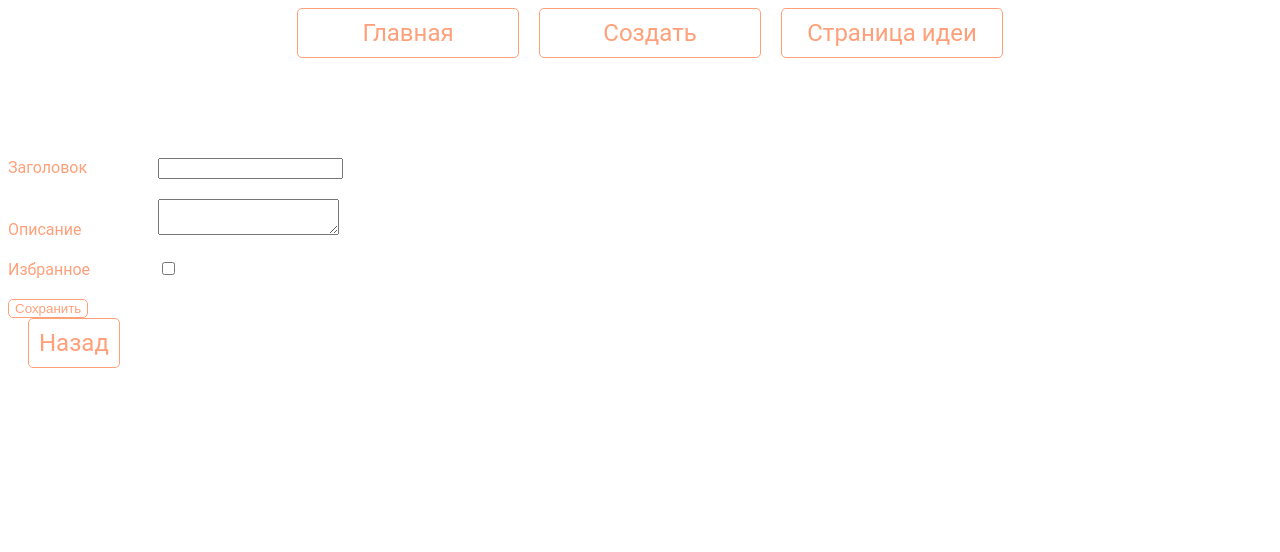
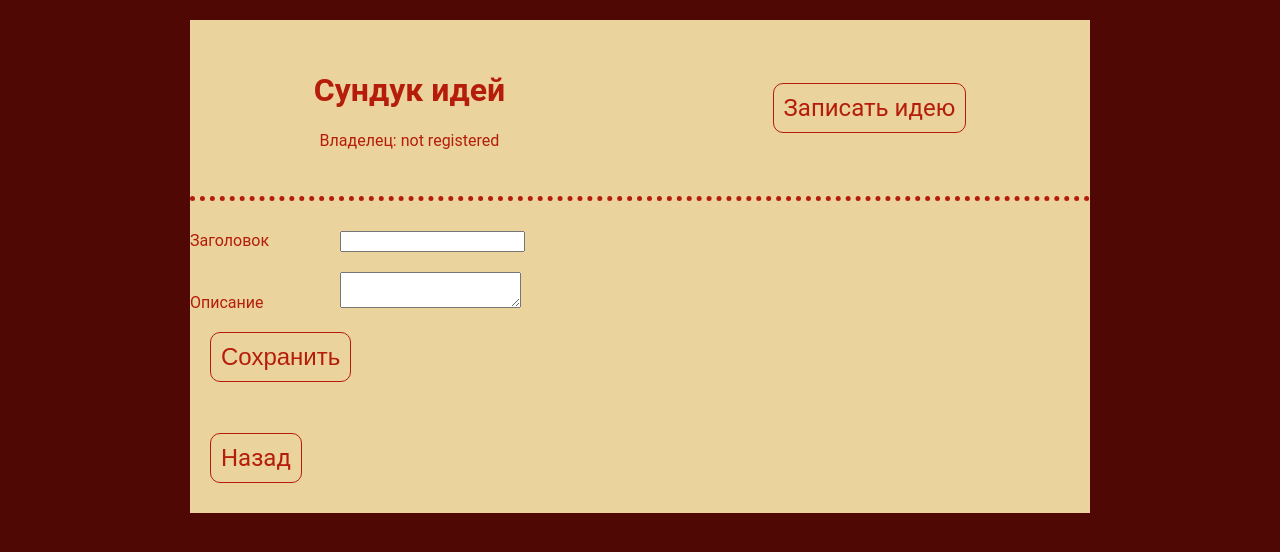
Before and after one commit to dmitpopov/pet_project, a React (Create React App) app: page /create in a window 1280 px wide. Shown: the top 552 px of the page. Built offline with nearby package versions, Linux system fonts and the light colour scheme.

Commit message:
- authorisation complete;

```diff
--- a/src/components/header.js
+++ b/src/components/header.js
@@ -2,12 +2,24 @@ import React, { Component } from "react";
 import { Link } from "react-router-dom";
 
 class Header extends Component {
+
+    state = {
+        ownerName: ''
+    }
+
     render() {
         return (
             <header className="main_header">
-                <Link to="/main">Главная</Link>
-                <Link to="/create">Создать</Link>
-                <Link to="/idea">Страница идеи</Link>
+                <div>
+                    <h1>Сундук идей</h1>
+                    <p>Владелец: {this.state.ownerName ? this.state.ownerName : 'not registered'}</p>
+                </div>
+                <div>
+                    {/*<Link to="/main">Главная</Link>*/}
+                    <Link to="/create">Записать идею</Link>
+                    {/*<Link to="/idea">Страница идеи</Link>*/}
+                </div>
+
             </header>
         );
     }
--- a/src/pages/CreateIdeaPage.js
+++ b/src/pages/CreateIdeaPage.js
@@ -18,7 +18,6 @@ class CreateIdeaPage extends Component {
         const head = event.target.value;
         this.setState({name: head});
         this.dateHandler();
-        console.log(this.state);
     }
 
     dateHandler = () => {
@@ -31,14 +30,9 @@ class CreateIdeaPage extends Component {
     }
 
     inputFavoriteHandler = (event) => {
-        console.log(event.target.value);
-        const favorite = event.target;
+        const favorite = event.target.checked;
         this.setState({favorite: favorite});
     }
-
-    // returnToMainPageAfterCreation = () => {
-    //     return <Redirect to="/main" />;
-    // }
 
     recordNewIdea = () => {
         fetch('http://localhost:3030/create', {
@@ -61,7 +55,8 @@ class CreateIdeaPage extends Component {
     render() {
         return (
             <div>
-                <Header />
+                <Header className="main_header create-form_header"/>
+                <main className="create-form">
                     <form className="create-idea-form" onSubmit={this.saveIdeaHandler}>
                         <label htmlFor=""><span>Заголовок</span>
                             <input type="text" required disabled={this.state.isDisabled} onChange={this.inputHeadHandler}/>
@@ -70,14 +65,14 @@ class CreateIdeaPage extends Component {
                             <textarea required disabled={this.state.isDisabled} onChange={this.inputDescriptionHandler}>
                             </textarea>
                         </label>
-                    <label><span>Избранное</span>
+                        <label style={{display: "none"}}><span>Избранное</span>
                             <input type="checkbox" onChange={this.inputFavoriteHandler}/>
                         </label>
-                    <button type="submit" style={this.state.isDisabled ? {display: "none"} : {display: "block"}}>Сохранить</button>
+                        <button type="submit" style={this.state.isDisabled ? {visibility: "hidden"} : {visibility: true}}>Сохранить</button>
+                        <p style={!this.state.isDisabled ? {visibility: "hidden"} : {visibility: true}}>Запись успешно сохранена</p>
                     </form>
                     <Link to="/main" >Назад</Link>
-
-                {console.log(this.state)}
+                </main>
             </div>
         );
     }
--- a/src/pages/IdeaPage.js
+++ b/src/pages/IdeaPage.js
@@ -1,42 +1,102 @@
 import React, {Component} from "react";
-// import MoveBackButton from "../components/MoveBackButton";
 import Header from "../components/header";
 import {Link} from "react-router-dom";
 
 
 class IdeaPage extends Component {
     state = {
-        idea: []
+        idea: null
+    }
+
+    proveDelete = () => {
+        const a = !this.state.toDelete;
+        this.setState({toDelete: a})
+    }
+
+    deleteIdea = () => {
+        const id = this.props.match.params.id;
+        fetch('http://localhost:3030/idea/' + id, {
+            method: 'DELETE'
+        })
+            .then(res => res.text())
+            .then(data => {
+                console.log('Delete successful')
+            })
+            .catch(err => {
+                console.log(err);
+            })
+        this.proveDelete();
     }
 
 
 
     componentDidMount() {
-        const id = this.props.match.params.id - 1;
-        console.log(id);
+        const id = this.props.match.params.id;
         fetch('http://localhost:3030/idea/' + id)
             .then(response => response.json())
             .then(data => {
-                console.log(data);
+                // console.log(data);
                 this.setState({idea: data})
+            })
+            .catch(err => {
+                console.log(err);
             })
     }
 
 
 
     render() {
-        const {name, date, description, favorite} = this.state.idea;
-
+        if(!this.state.idea){
+            return null;
+        }
+        const {id, user_id, idea_head, idea_text, date} = this.state.idea[0];
+        console.log(this.state.idea);
         return (
             <div>
                 <Header />
-                <h3>{name}</h3>
-                <p>{date}</p>
-                <p>{description}</p>
-                <label>Избранное
-                    <input type="checkbox" defaultChecked={favorite} />
-                </label>
-                <Link to="/main" >Назад</Link>
+                <main className="main main_idea">
+                    <div className="idea-box">
+                        <h3>{idea_head}</h3>
+                        <p>{date}</p>
+                        <p>{idea_text}</p>
+                        <label style={{display: "none"}}>Избранное
+                            <input
+                                type="checkbox"
+                                // defaultChecked={favorite}
+                            />
+                        </label>
+                        <button
+                            type="button"
+                            className="delete-idea-button"
+                            onClick={this.proveDelete}
+                        >
+                            Удалить
+                        </button>
+                        <Link
+                            to="/main"
+                            className="delete-idea-button"
+                        >
+                            Назад
+                        </Link>
+                        <div className="prove-delete-idea"
+                             style={!this.state.toDelete ? {display: "none"} : {display: "block"}}
+                        >
+                            <p>Вы уверены, что хотите удалить эту идею?</p>
+                            <button
+                                className="delete-idea-button"
+                                onClick={() => this.deleteIdea(id)}
+                            >
+                                Удалить
+                            </button>
+                            <button
+                                className="delete-idea-button"
+                                onClick={this.proveDelete}
+                            >
+                                Отмена
+                            </button>
+                        </div>
+                    </div>
+                </main>
             </div>
         );
     }
--- a/src/style.css
+++ b/src/style.css
@@ -1,18 +1,35 @@
 @font-face {
   font-family: Roboto, sans-serif;
 }
+.create-form {
+  padding: 30px 0 30px;
+}
+
 body {
   font-family: Roboto, sans-serif;
+  background-color: #EAD39C;
 }
 
 .main_header {
   text-align: center;
-  margin-bottom: 100px;
+  display: flex;
+  justify-content: space-around;
+  align-items: center;
+  color: #B51D0A;
+  border-bottom: 5px dotted #B51D0A;
+  background-color: #EAD39C;
+  padding: 30px 0 30px;
+  margin-top: 20px;
 }
 
 .main_header a {
   display: inline-block;
-  width: 200px;
+  background-color: #EAD39C;
+}
+
+.idea-item {
+  display: block;
+  margin: 30px;
 }
 
 .auth-form {
@@ -28,28 +45,28 @@ body {
 .auth-form-label span {
   display: inline-block;
   width: 60px;
-  color: #FFA07A;
+  color: #B51D0A;
   margin-right: 40px;
   font-size: 1.5rem;
 }
 
 .auth-form-label input {
-  background-color: #FFA07A;
+  background-color: #EAD39C;
   padding: 10px;
   font-size: 1.5rem;
-  border: none;
+  border: 1px solid #B51D0A;
   outline: none;
   height: 30px;
-  border-radius: 5px;
+  border-radius: 10px;
 }
 
 .auth-submit-button {
-  border: 1px solid #FFA07A;
-  border-radius: 5px;
+  border: 1px solid #B51D0A;
+  border-radius: 10px;
   outline: none;
-  background-color: #ffffff;
+  background-color: #EAD39C;
   font-size: 1.5rem;
-  color: #FFA07A;
+  color: #B51D0A;
 }
 
 a {
@@ -58,36 +75,39 @@ a {
   text-align: center;
   font-size: 1.5rem;
   text-decoration: none;
-  color: #FFA07A;
-  border: 1px solid #FFA07A;
-  border-radius: 5px;
+  color: #B51D0A;
+  border: 1px solid #B51D0A;
+  border-radius: 10px;
   margin-left: 20px;
 }
 
 .settings-button {
   width: 150px;
   font-size: 1.5rem;
-  color: #FFA07A;
-  background-color: #ffffff;
-  border: 1px solid #FFA07A;
-  border-radius: 5px;
-  margin-left: 30px;
+  color: #B51D0A;
+  background-color: #EAD39C;
+  border: 1px solid #B51D0A;
+  border-radius: 10px;
 }
 
 .add-idea-button {
   width: 150px;
   font-size: 1.5rem;
-  color: #FFA07A;
+  color: #B51D0A;
   background-color: #ffffff;
-  border: 1px solid #FFA07A;
-  border-radius: 5px;
+  border: 1px solid #B51D0A;
+  border-radius: 10px;
   margin-left: 130px;
+}
+
+.create-form {
+  padding: 30px 0 30px;
 }
 
 .create-idea-form label {
   display: block;
   margin-bottom: 20px;
-  color: #FFA07A;
+  color: #B51D0A;
 }
 
 .create-idea-form span {
@@ -96,10 +116,60 @@ a {
 }
 
 .create-idea-form button {
-  border: 1px solid #FFA07A;
-  background-color: #ffffff;
-  color: #FFA07A;
-  border-radius: 5px;
+  padding: 10px;
+  text-align: center;
+  font-size: 1.5rem;
+  text-decoration: none;
+  color: #B51D0A;
+  border: 1px solid #B51D0A;
+  background-color: #EAD39C;
+  border-radius: 10px;
+  margin-left: 20px;
+}
+
+.delete-idea-button {
+  padding: 10px;
+  text-align: center;
+  font-size: 1.5rem;
+  text-decoration: none;
+  color: #B51D0A;
+  border: 1px solid #B51D0A;
+  background-color: #EAD39C;
+  border-radius: 10px;
+  margin: 10px;
+}
+
+.idea-box {
+  margin: 30px;
+  position: relative;
+}
+
+.prove-delete-idea {
+  width: 80%;
+  position: absolute;
+  left: 10%;
+  top: 20%;
+  background-color: #B51D0A;
+  border-radius: 10px;
+  padding: 10px;
+}
+
+@media screen and (min-width: 761px) {
+  body {
+    background-color: #500805;
+    padding: 0 calc(50% - 450px);
+    margin: 0;
+  }
+
+  main {
+    background-color: #EAD39C;
+    padding: 30px 0 30px;
+    width: 900px;
+  }
+
+  .main_header {
+    width: 900px;
+  }
 }
 
 /*# sourceMappingURL=style.css.map */
--- a/src/style.sass
+++ b/src/style.sass
@@ -1,19 +1,39 @@
 @font-face
   font-family: Roboto, sans-serif
 
-$mainFontColor: #FFA07A
+$mainFontColor: #B51D0A
+$mainBGColor: #EAD39C
+$buttonBGColor: #EAD39C
+
+.create-form
+  padding: 30px 0 30px
+
+//#7D5E3C
 
 body
   font-family: Roboto,sans-serif
+  background-color: $mainBGColor
 
 .main_header
   text-align: center
-  margin-bottom: 100px
+  //margin-bottom: 30px
+  display: flex
+  justify-content: space-around
+  align-items: center
+  color: $mainFontColor
+  border-bottom: 5px dotted $mainFontColor
+  background-color: $mainBGColor
+  padding: 30px 0 30px
+  margin-top: 20px
 
 .main_header a
   display: inline-block
-  width: 200px
+  background-color: $buttonBGColor
+  //width: 200px
 
+.idea-item
+  display: block
+  margin: 30px
 
 .auth-form
   margin: 0 auto
@@ -32,19 +52,19 @@ body
   font-size: 1.5rem
 
 .auth-form-label input
-  background-color: $mainFontColor
+  background-color: $buttonBGColor
   padding: 10px
   font-size: 1.5rem
-  border: none
+  border: 1px solid $mainFontColor
   outline: none
   height: 30px
-  border-radius: 5px
+  border-radius: 10px
 
 .auth-submit-button
   border: 1px solid $mainFontColor
-  border-radius: 5px
+  border-radius: 10px
   outline: none
-  background-color: #ffffff
+  background-color: $buttonBGColor
   font-size: 1.5rem
   color: $mainFontColor
 
@@ -57,17 +77,17 @@ a
   text-decoration: none
   color: $mainFontColor
   border: 1px solid $mainFontColor
-  border-radius: 5px
+  border-radius: 10px
   margin-left: 20px
 
 .settings-button
   width: 150px
   font-size: 1.5rem
   color: $mainFontColor
-  background-color: #ffffff
+  background-color: $buttonBGColor
   border: 1px solid $mainFontColor
-  border-radius: 5px
-  margin-left: 30px
+  border-radius: 10px
+  //margin-left: 30px
 
 .add-idea-button
   width: 150px
@@ -75,8 +95,11 @@ a
   color: $mainFontColor
   background-color: #ffffff
   border: 1px solid $mainFontColor
-  border-radius: 5px
+  border-radius: 10px
   margin-left: 130px
+
+.create-form
+  padding: 30px 0 30px
 
 .create-idea-form label
   display: block
@@ -88,7 +111,60 @@ a
   width: 150px
 
 .create-idea-form button
+  padding: 10px
+  text-align: center
+  font-size: 1.5rem
+  text-decoration: none
+  color: $mainFontColor
   border: 1px solid $mainFontColor
-  background-color: #ffffff
+  background-color: $buttonBGColor
+  border-radius: 10px
+  margin-left: 20px
+
+.delete-idea-button
+  padding: 10px
+  text-align: center
+  font-size: 1.5rem
+  text-decoration: none
   color: $mainFontColor
-  border-radius: 5px
+  border: 1px solid $mainFontColor
+  background-color: $buttonBGColor
+  border-radius: 10px
+  margin: 10px
+
+//Delete idea block
+
+.idea-box
+  margin: 30px
+  position: relative
+
+.prove-delete-idea
+  width: 80%
+  position: absolute
+  left: 10%
+  top: 20%
+  background-color: $mainFontColor
+  border-radius: 10px
+  padding: 10px
+
+@media screen and (min-width: 761px)
+
+  body
+    background-color: #500805
+    padding: 0 calc(50% - 450px)
+    margin: 0
+
+
+
+  main
+    background-color: $mainBGColor
+    padding: 30px 0 30px
+    width: 900px
+
+  .main_header
+    width: 900px
+
+//@media screen and (min-width: 900px)
+//
+//  body
+//    background-color: white
```
Also changed, not shown: server.js (+53 -13 lines), src/pages/AuthorisationPage.js (+43 -14 lines), src/pages/MainPage.js (+20 -18 lines), 1 other file (tests, documents, lock files or other folders). Lines whose indentation alone changed are shown as unchanged.
